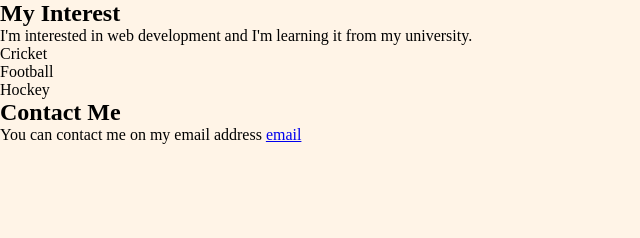
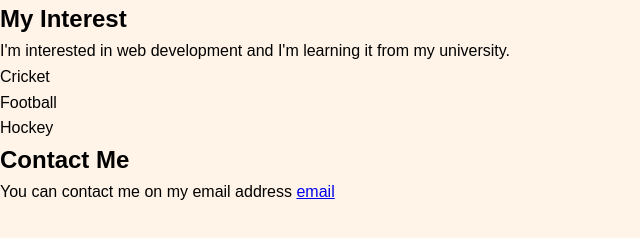
Before and after one commit to muhammadhamad1104/wad-labs, a plain HTML site: page lab1/index.html in a window 1280 px wide. Shown: the whole page, without its empty margins (0-640 px from the left). Drawn offline with Linux system fonts and the light colour scheme; files that its build step writes are made by us from their sources.

Commit message:
third commit

```diff
--- a/lab3/style.css
+++ b/lab3/style.css
@@ -11,6 +11,8 @@
 /*body*/
 body{
     background-color: var(--bg-color);
+    font-family: Arial, Helvetica, sans-serif;
+    line-height: 1.6;
 }
 h1{
     color: var(--bg-color-header-name);
```
